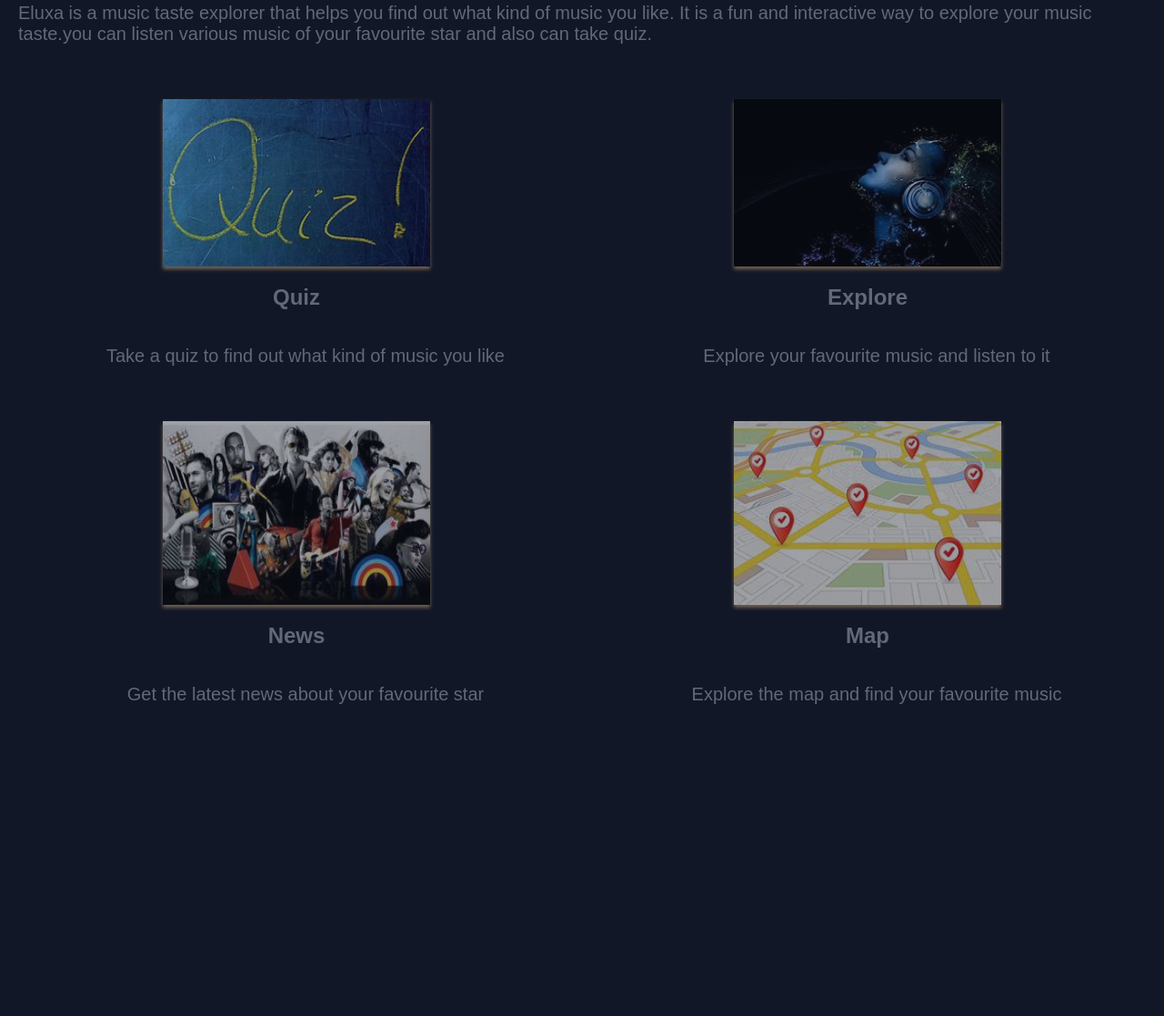
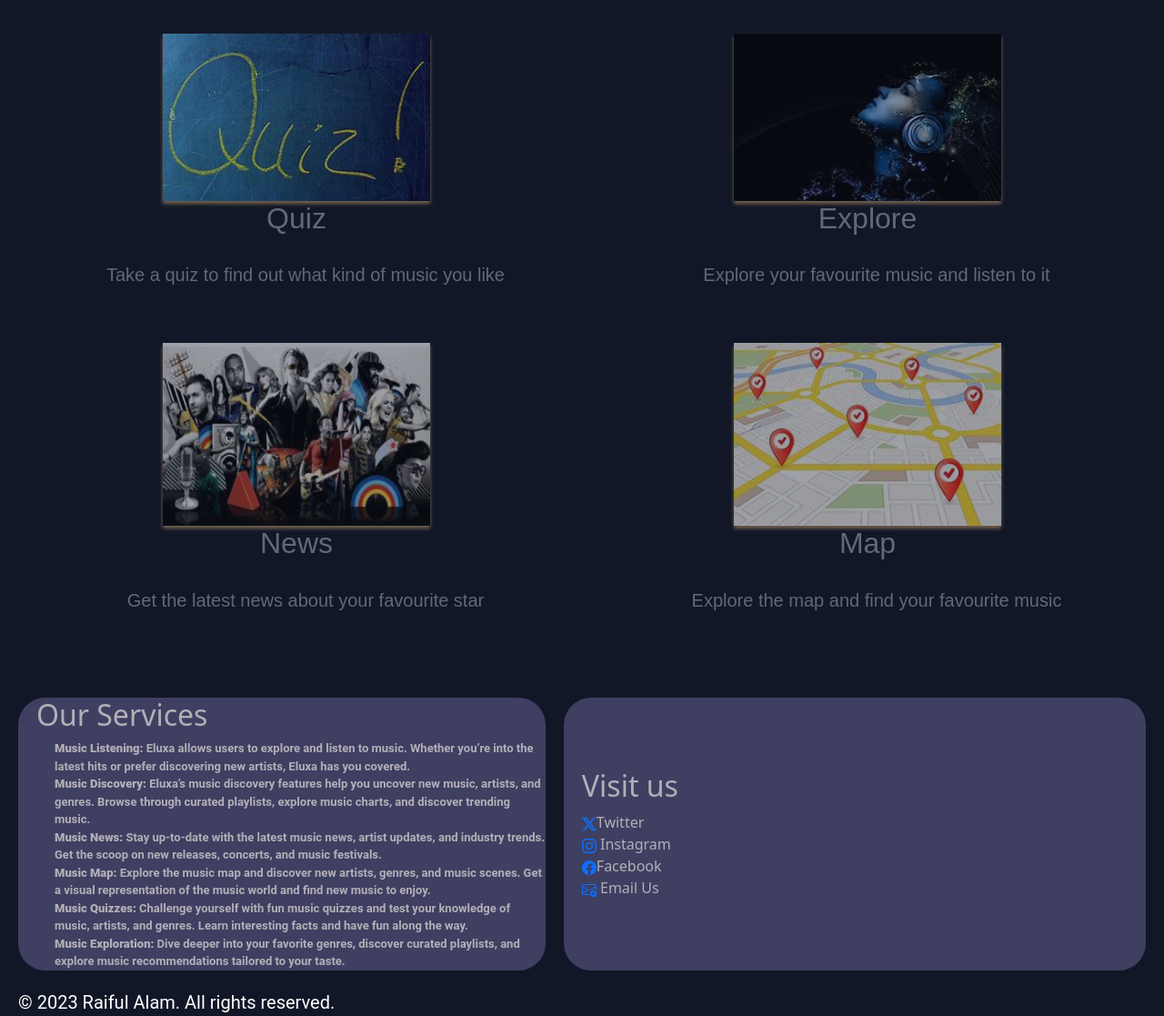
Before and after one commit to Raifulalam/Music-Explorer, a plain HTML site: page index.html in a window 1280 px wide. Shown: the part 865-1982 px from the top of the page at 91% size. Before the commit the page ends 1712 px from the top, so only its background shows below. Drawn offline with nearby package versions, Linux system fonts and the light colour scheme.

Commit message:
make footer

```diff
--- a/index.html
+++ b/index.html
@@ -5,7 +5,8 @@
   <meta charset="UTF-8" />
   <link rel="icon" type="image/svg+xml" href="/vite.svg" />
   <meta name="viewport" content="width=device-width, initial-scale=1.0" />
-
+  <link href="https://cdn.jsdelivr.net/npm/bootstrap@5.3.3/dist/css/bootstrap.min.css" rel="stylesheet"
+    integrity="sha384-QWTKZyjpPEjISv5WaRU9OFeRpok6YctnYmDr5pNlyT2bRjXh0JMhjY6hW+ALEwIH" crossorigin="anonymous">
   <link rel="stylesheet" href="style.css">
   <title>Music tastes explorer</title>
 
@@ -85,6 +86,82 @@
       </div>
     </div>
   </div>
+  <div class="footer">
+    <div class="our-facility">
+      <h2>Our Services</h2>
+      <p><strong>Music Listening:</strong> Eluxa allows users to explore and listen to music. Whether you’re into the
+        latest hits or prefer discovering new artists, Eluxa has you covered.
+      </p>
+      <p>
+        <strong>Music Discovery:</strong> Eluxa’s music discovery features help you uncover new
+        music, artists, and genres. Browse through curated playlists, explore music charts, and discover trending
+        music.
+      </p>
+      <p>
+        <strong>Music News:</strong> Stay up-to-date with the latest music news, artist
+        updates, and industry trends. Get the scoop on new releases, concerts, and music festivals.
+
+      </p>
+      <p>
+        <strong>Music Map:</strong> Explore the music map and discover new artists, genres,
+        and music scenes. Get a visual representation of the music world and find new music to enjoy.
+
+      </p>
+      <p>
+        <strong>Music Quizzes:</strong> Challenge yourself with fun music quizzes and test your knowledge
+        of music, artists, and genres. Learn interesting facts and have fun along the way.
+      </p>
+
+      <p>
+        <strong>Music Exploration:</strong> Dive deeper into your favorite genres, discover curated playlists,
+        and explore music recommendations tailored to your taste.
+      </p>
+
+    </div>
+    <div class="visit-us">
+      <h2>Visit us</h2>
+      <div class="icons">
+        <a href="https://x.com/md_raiful7"><svg xmlns="http://www.w3.org/2000/svg" width="16" height="16"
+            fill="currentColor" class="bi bi-twitter-x" viewBox="0 0 16 16">
+            <path
+              d="M12.6.75h2.454l-5.36 6.142L16 15.25h-4.937l-3.867-5.07-4.425 5.07H.316l5.733-6.57L0 .75h5.063l3.495 4.633L12.601.75Zm-.86 13.028h1.36L4.323 2.145H2.865z" />
+          </svg></a><span>Twitter</span>
+
+      </div>
+      <div class="icons">
+        <a href="https://www.instagram.com/md_raiful7/?hl=en"> <svg xmlns="http://www.w3.org/2000/svg" width="16"
+            height="16" fill="currentColor" class="bi bi-instagram" viewBox="0 0 16 16">
+            <path
+              d="M8 0C5.829 0 5.556.01 4.703.048 3.85.088 3.269.222 2.76.42a3.9 3.9 0 0 0-1.417.923A3.9 3.9 0 0 0 .42 2.76C.222 3.268.087 3.85.048 4.7.01 5.555 0 5.827 0 8.001c0 2.172.01 2.444.048 3.297.04.852.174 1.433.372 1.942.205.526.478.972.923 1.417.444.445.89.719 1.416.923.51.198 1.09.333 1.942.372C5.555 15.99 5.827 16 8 16s2.444-.01 3.298-.048c.851-.04 1.434-.174 1.943-.372a3.9 3.9 0 0 0 1.416-.923c.445-.445.718-.891.923-1.417.197-.509.332-1.09.372-1.942C15.99 10.445 16 10.173 16 8s-.01-2.445-.048-3.299c-.04-.851-.175-1.433-.372-1.941a3.9 3.9 0 0 0-.923-1.417A3.9 3.9 0 0 0 13.24.42c-.51-.198-1.092-.333-1.943-.372C10.443.01 10.172 0 7.998 0zm-.717 1.442h.718c2.136 0 2.389.007 3.232.046.78.035 1.204.166 1.486.275.373.145.64.319.92.599s.453.546.598.92c.11.281.24.705.275 1.485.039.843.047 1.096.047 3.231s-.008 2.389-.047 3.232c-.035.78-.166 1.203-.275 1.485a2.5 2.5 0 0 1-.599.919c-.28.28-.546.453-.92.598-.28.11-.704.24-1.485.276-.843.038-1.096.047-3.232.047s-2.39-.009-3.233-.047c-.78-.036-1.203-.166-1.485-.276a2.5 2.5 0 0 1-.92-.598 2.5 2.5 0 0 1-.6-.92c-.109-.281-.24-.705-.275-1.485-.038-.843-.046-1.096-.046-3.233s.008-2.388.046-3.231c.036-.78.166-1.204.276-1.486.145-.373.319-.64.599-.92s.546-.453.92-.598c.282-.11.705-.24 1.485-.276.738-.034 1.024-.044 2.515-.045zm4.988 1.328a.96.96 0 1 0 0 1.92.96.96 0 0 0 0-1.92m-4.27 1.122a4.109 4.109 0 1 0 0 8.217 4.109 4.109 0 0 0 0-8.217m0 1.441a2.667 2.667 0 1 1 0 5.334 2.667 2.667 0 0 1 0-5.334" />
+          </svg></a> <span>Instagram</span>
+
+      </div>
+      <div class="icons">
+        <a href="https://www.facebook.com/raiful.alam.31149/"> <svg xmlns="http://www.w3.org/2000/svg" width="16"
+            height="16" fill="currentColor" class="bi bi-facebook" viewBox="0 0 16 16">
+            <path
+              d="M16 8.049c0-4.446-3.582-8.05-8-8.05C3.58 0-.002 3.603-.002 8.05c0 4.017 2.926 7.347 6.75 7.951v-5.625h-2.03V8.05H6.75V6.275c0-2.017 1.195-3.131 3.022-3.131.876 0 1.791.157 1.791.157v1.98h-1.009c-.993 0-1.303.621-1.303 1.258v1.51h2.218l-.354 2.326H9.25V16c3.824-.604 6.75-3.934 6.75-7.951" />
+          </svg></a><span>Facebook</span>
+
+      </div>
+      <div class="icons">
+        <a href="mailto:raifulalam0123@gmail.com"> <svg xmlns="http://www.w3.org/2000/svg" width="16" height="16"
+            fill="currentColor" class="bi bi-envelope-arrow-up" viewBox="0 0 16 16">
+            <path
+              d="M0 4a2 2 0 0 1 2-2h12a2 2 0 0 1 2 2v4.5a.5.5 0 0 1-1 0V5.383l-7 4.2-1.326-.795-5.64 3.47A1 1 0 0 0 2 13h5.5a.5.5 0 0 1 0 1H2a2 2 0 0 1-2-1.99zm1 7.105 4.708-2.897L1 5.383zM1 4v.217l7 4.2 7-4.2V4a1 1 0 0 0-1-1H2a1 1 0 0 0-1 1" />
+            <path
+              d="M12.5 16a3.5 3.5 0 1 0 0-7 3.5 3.5 0 0 0 0 7m.354-5.354 1.25 1.25a.5.5 0 0 1-.708.708L13 12.207V14a.5.5 0 0 1-1 0v-1.717l-.28.305a.5.5 0 0 1-.737-.676l1.149-1.25a.5.5 0 0 1 .722-.016" />
+          </svg></a>
+        <span>Email Us</span>
+
+      </div>
+
+    </div>
+  </div>
+  <footer>
+    <p>&copy; 2023 Raiful Alam. All rights reserved.</p>
+
+  </footer>
   <script type="module" src="main.js"></script>
 </body>
 
--- a/style.css
+++ b/style.css
@@ -298,3 +298,46 @@ p {
 
   }
 }
+
+/* for footer */
+.footer {
+  background-color: transparent;
+  padding: 20px;
+  margin-top: 20px;
+  border-radius: 10px;
+
+  display: flex;
+  gap: 20px;
+}
+
+.our-facility {
+  max-width: 50%;
+  background: #3f3f62;
+  color: #d7d2d2c4;
+  border-radius: 30px;
+  padding-left: 20px;
+
+}
+
+.our-facility p {
+  font-size: 13px;
+  font-weight: 600;
+
+
+}
+
+.visit-us {
+  width: 100%;
+  background: #3f3f62;
+  color: #d7d2d2c4;
+  border-radius: 30px;
+  padding-left: 20px;
+  display: flex;
+  flex-direction: column;
+  justify-content: center;
+
+}
+
+footer {
+  color: #fff;
+}
```
